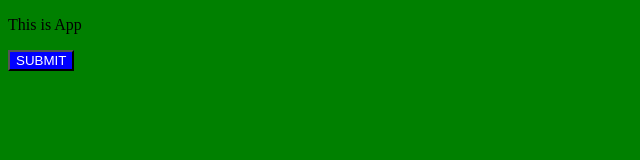
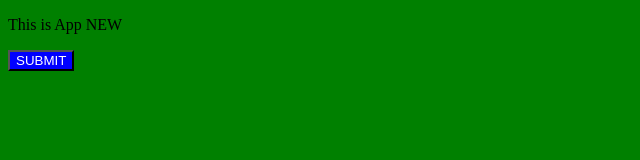
Before and after one commit to PhongNguyen0015/git-tutorial, a plain HTML site: page index.html in a window 1280 px wide. Shown: the full height of the page, 0-640 px from the left. Drawn offline with Linux system fonts and the light colour scheme.

Commit message:
update html file NEW

```diff
--- a/index.html
+++ b/index.html
@@ -8,7 +8,7 @@
     <link rel="stylesheet" href="index2.css">
 </head>
 <body>
-    <p>This is App</p>
+    <p>This is App NEW</p>
     <button>SUBMIT</button>
 </body>
 </html>
```
